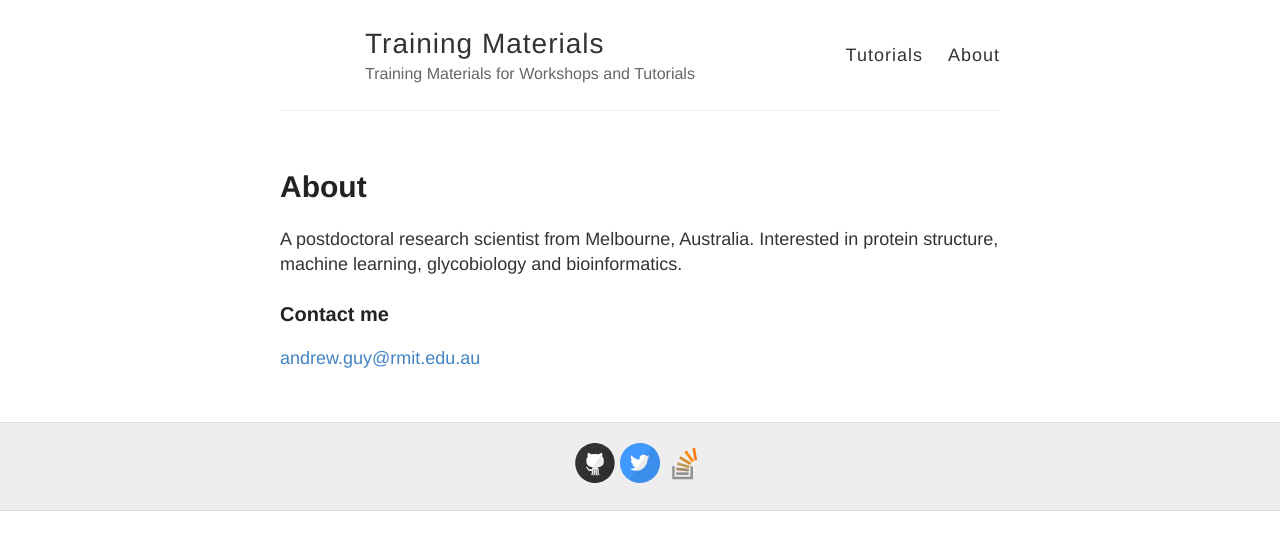
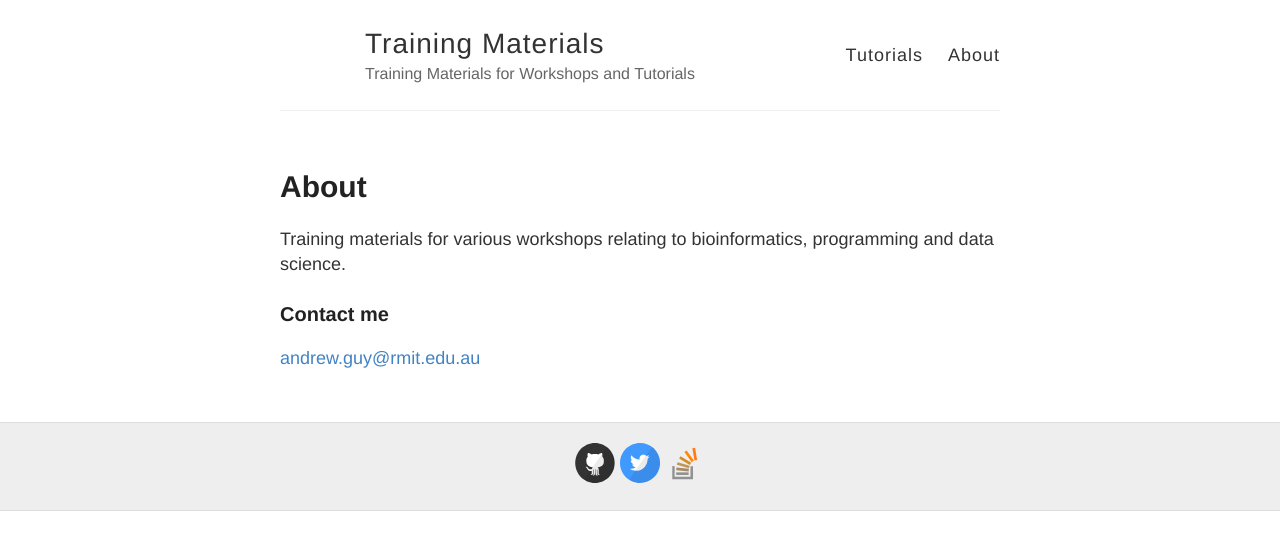
Before and after one commit to andrewguy/Training, a Jekyll site: the page built from about.md, in a window 1280 px wide. Shown: the top 550 px of the page. Built offline with Jekyll 4.4.1, drawn with Linux system fonts in a browser that asks for light colours.

Commit message:
Update about

```diff
--- a/about.md
+++ b/about.md
@@ -4,7 +4,7 @@ title: About
 permalink: /about/
 ---
 
-A postdoctoral research scientist from Melbourne, Australia. Interested in protein structure, machine learning, glycobiology and bioinformatics.
+Training materials for various workshops relating to bioinformatics, programming and data science.
 
 ### Contact me
 
```
